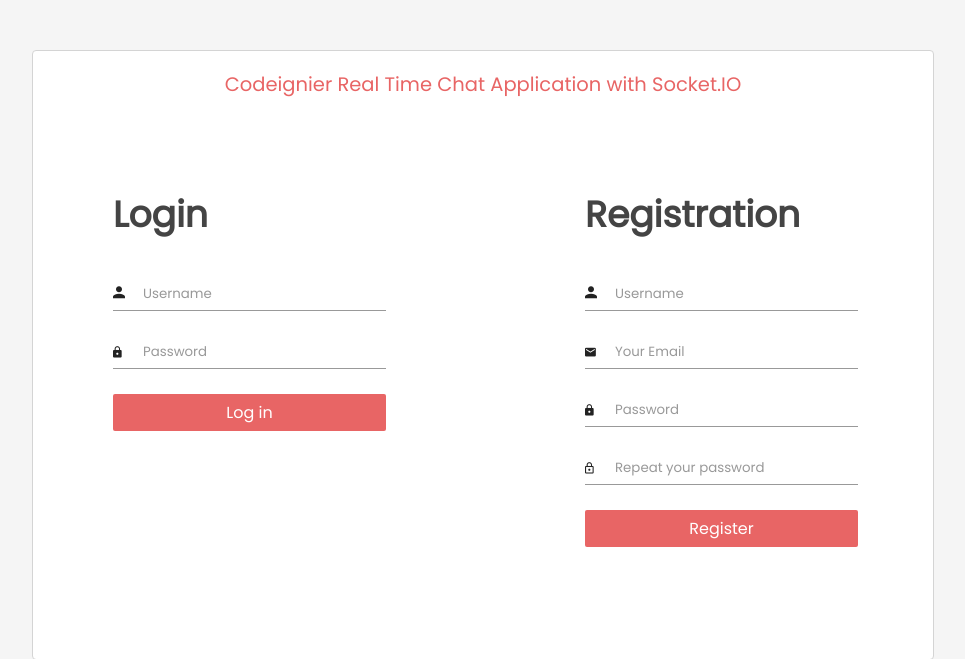
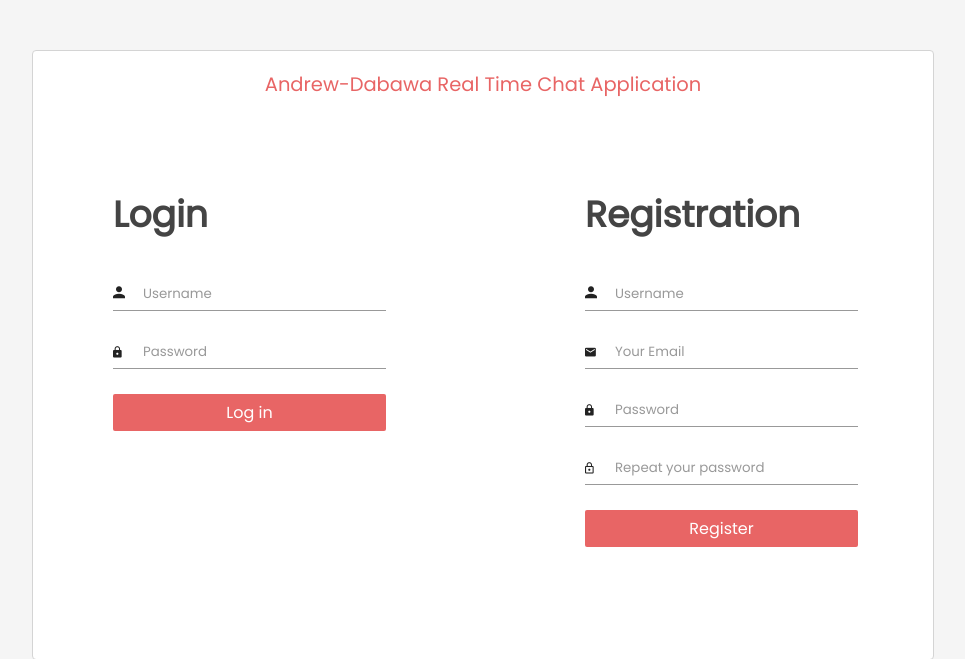
Before and after one commit to FaithPhilemon/realtimechat, a CodeIgniter app: page /realtimechat/login in a window 1280 px wide. Shown: the top 659 px of the page, without its empty margins (157-1122 px from the left). Run offline with CodeIgniter, Linux system fonts and the light colour scheme; some libraries are stand-ins or nearby versions.

Commit message:
rm ci in names

```diff
--- a/application/views/home.php
+++ b/application/views/home.php
@@ -4,7 +4,7 @@
         <meta charset="utf-8">
         <!--  This file has been downloaded from https://bootdey.com  -->
         <!--  All snippets are MIT license https://bootdey.com/license -->
-        <title>Codeigniter Socket.IO Real Time Chat</title>
+        <title>Real Time Chat </title>
         <meta name="viewport" content="width=device-width, initial-scale=1">
         <script src="https://ajax.googleapis.com/ajax/libs/jquery/1.10.2/jquery.min.js"></script>
         <link href="http://netdna.bootstrapcdn.com/bootstrap/3.3.4/css/bootstrap.min.css" rel="stylesheet">
--- a/application/views/login.php
+++ b/application/views/login.php
@@ -21,7 +21,7 @@
             <!-- Sing in  Form -->
             <section class="sign-in">
                 <div class="container">
-                    <h1 class="site_heading">Codeignier Real Time Chat Application with Socket.IO</h1>
+                    <h1 class="site_heading">Andrew-Dabawa Real Time Chat Application </h1>
 
                     <div class="signin-content">
                         <div class="signin-form">
```
